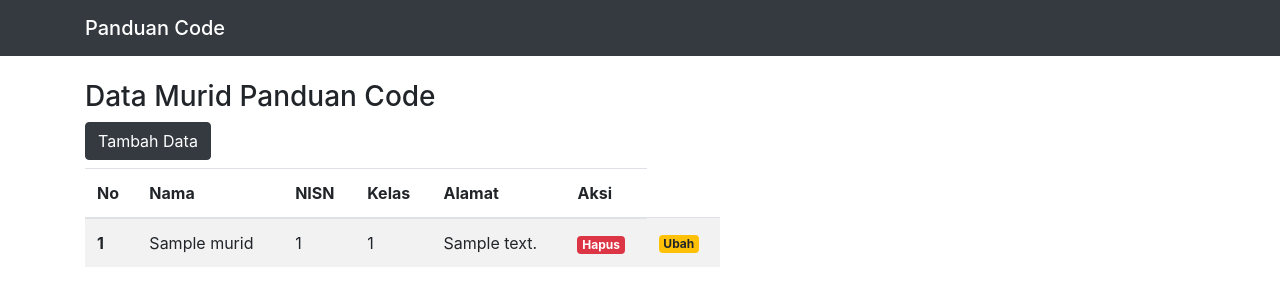
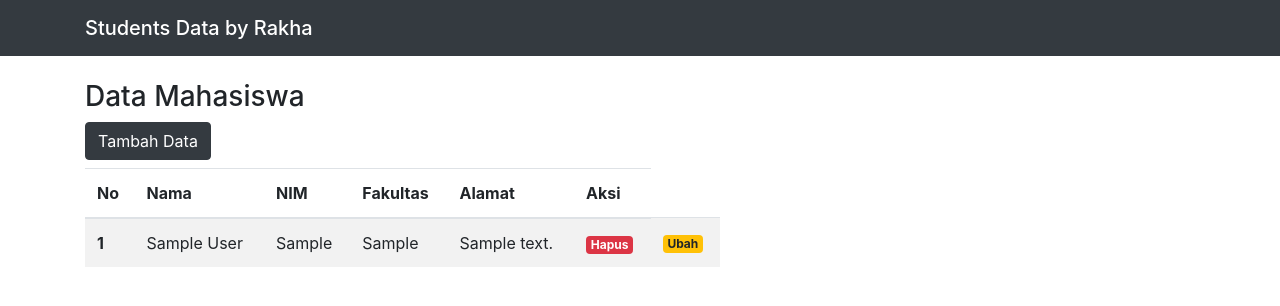
Before and after one commit to rakharamadhana/CRUD-Codeigniter-3-Dan-Bootstrap-4, a CodeIgniter app: page /pc_crud/ in a window 1280 px wide. Shown: the top 306 px of the page. Run offline with CodeIgniter, Linux system fonts and the light colour scheme; tables that the repository leaves empty or names only in its code hold one stand-in row (values such as "Sample post"); some libraries are stand-ins or nearby versions.

Commit message:
Forked
Initialize

```diff
--- a/application/config/routes.php
+++ b/application/config/routes.php
@@ -49,6 +49,6 @@ defined('BASEPATH') OR exit('No direct script access allowed');
 | Examples:	my-controller/index	-> my_controller/index
 |		my-controller/my-method	-> my_controller/my_method
 */
-$route['default_controller'] = 'murid';
+$route['default_controller'] = 'Students';
 $route['404_override'] = '';
 $route['translate_uri_dashes'] = FALSE;
--- a/application/controllers/Murid.php
+++ b/application/controllers/Students.php
@@ -1,62 +1,62 @@
 <?php
 
-class Murid extends CI_Controller
+class Students extends CI_Controller
 {
 
     public function __construct()
     {
         parent::__construct();
-        $this->load->model('Murid_model');
+        $this->load->model('Students_model');
     }
 
     public function index()
     {
-        $data['murid'] = $this->Murid_model->viewMurid();
-        $this->load->view('murid', $data);
+        $data['murid'] = $this->Students_model->viewMurid();
+        $this->load->view('ListStudents', $data);
     }
 
-    public function tambah()
+    public function create()
     {
         $validation = $this->form_validation; //untuk menghemat penulisan kode
 
         $validation->set_rules('nama', 'Nama', 'required');
-        $validation->set_rules('nisn', 'NISN', 'required');
-        $validation->set_rules('kelas', 'Kelas', 'required');
+        $validation->set_rules('nim', 'NIM', 'required');
+        $validation->set_rules('fakultas', 'Fakultas', 'required');
         $validation->set_rules('alamat', 'Alamat', 'required');
 
         if($validation->run() == FALSE) //jika form validation gagal tampilkan kembali form tambahnya
         {
-            $this->load->view('tambah');
+            $this->load->view('CreateStudents');
         } else {
-          $this->Murid_model->tambahMurid();
+          $this->Students_model->tambahMurid();
           $this->session->set_flashdata('success', '<div class="alert alert-success" role="alert">Data berhasil masuk kedalam database</div>');
-          redirect('murid');
+          redirect('students');
         }
     }
 
-    public function hapus($id)
+    public function delete($id)
     {
-        $this->Murid_model->hapus($id);
-        redirect('murid');
+        $this->Students_model->hapus($id);
+        redirect('students');
     }
 
-    public function ubah($id)
+    public function update($id)
     {
         $validation = $this->form_validation; //untuk menghemat penulisan kode
-        $data['murid'] = $this->Murid_model->getById($id);
+        $data['murid'] = $this->Students_model->getById($id);
 
         $validation->set_rules('nama', 'Nama', 'required');
-        $validation->set_rules('nisn', 'NISN', 'required');
-        $validation->set_rules('kelas', 'Kelas', 'required');
+        $validation->set_rules('nim', 'NIM', 'required');
+        $validation->set_rules('fakultas', 'Fakultas', 'required');
         $validation->set_rules('alamat', 'Alamat', 'required');
 
         if ($validation->run() == FALSE) //jika form validation gagal tampilkan kembali form tambahnya
         {
-            $this->load->view('ubah', $data);
+            $this->load->view('UpdateStudents', $data);
         } else {
-            $this->Murid_model->ubahMurid();
+            $this->Students_model->ubahMurid();
             $this->session->set_flashdata('success', '<div class="alert alert-success" role="alert">Data berhasil diubah</div>');
-            redirect('murid');
+            redirect('students');
         }
     }
 
--- a/application/models/Murid_model.php
+++ b/application/models/Students_model.php
@@ -1,8 +1,8 @@
 <?php
 
-class Murid_model extends CI_Model
+class Students_model extends CI_Model
 {
-    private $_table = "murid";
+    private $_table = "students";
 
     public function viewMurid()
     {
@@ -13,8 +13,8 @@ class Murid_model extends CI_Model
     {
         $data = array(
             'nama' => $this->input->post('nama', true),
-            'nisn' => $this->input->post('nisn', true),
-            'kelas' => $this->input->post('kelas', true),
+            'nim' => $this->input->post('nim', true),
+            'fakultas' => $this->input->post('fakultas', true),
             'alamat' => $this->input->post('alamat', true)
         );
 
@@ -36,10 +36,10 @@ class Murid_model extends CI_Model
     public function ubahMurid()
     {
         $data = array(
-            'nama' => $this->input->post('nama'),
-            'nisn' => $this->input->post('nisn'),
-            'kelas' => $this->input->post('kelas'),
-            'alamat' => $this->input->post('alamat')
+            'nama' => $this->input->post('nama', true),
+            'nim' => $this->input->post('nim', true),
+            'fakultas' => $this->input->post('fakultas', true),
+            'alamat' => $this->input->post('alamat', true),
         );
 
         //cari id berdasarkan id yang ada dalam inputan
--- a/application/views/murid.php
+++ b/application/views/ListStudents.php
@@ -9,23 +9,23 @@
     <!-- Bootstrap CSS -->
     <link rel="stylesheet" href="<?= base_url('assets'); ?>/css/bootstrap.min.css">
 
-    <title>Data Murid</title>
+    <title>Students Data</title>
 </head>
 
 <body>
     <!-- As a heading -->
     <nav class="navbar navbar-dark bg-dark">
         <div class="container">
-            <span class="navbar-brand mb-0 h1">Panduan Code</span>
+            <span class="navbar-brand mb-0 h1">Students Data by Rakha</span>
         </div>
     </nav>
 
     <div class="container">
         <div class="row mt-4">
             <div class="col-lg-7">
-                <h3>Data Murid Panduan Code</h3>
+                <h3>Data Mahasiswa</h3>
                 <?= $this->session->flashdata('success'); ?>
-                <a href="<?= base_url('murid/tambah/'); ?>" class="btn btn-dark mb-2">Tambah Data</a>
+                <a href="<?= base_url('students/create/'); ?>" class="btn btn-dark mb-2">Tambah Data</a>
                 <div class="table-responsive table-striped">
                     <table class="table">
                         <thead>
@@ -33,23 +33,25 @@
                             <tr>
                                 <th scope="col">No</th>
                                 <th scope="col">Nama</th>
-                                <th scope="col">NISN</th>
-                                <th scope="col">Kelas</th>
+                                <th scope="col">NIM</th>
+                                <th scope="col">Fakultas</th>
                                 <th scope="col">Alamat</th>
                                 <th scope="col">Aksi</th>
                             </tr>
                         </thead>
                         <tbody>
-                            <?php foreach ($murid as $m) : ?>
+                        <?php
+                            /** @var array $murid */
+                            foreach ($murid as $m) : ?>
                                 <tr>
                                     <th scope="row"><?= $no++; ?></th>
                                     <td><?= $m['nama']; ?></td>
-                                    <td><?= $m['nisn']; ?></td>
-                                    <td><?= $m['kelas']; ?></td>
+                                    <td><?= $m['nim']; ?></td>
+                                    <td><?= $m['fakultas']; ?></td>
                                     <td><?= $m['alamat']; ?></td>
-                                    <td><a href="<?= base_url('murid/hapus/'); ?><?= $m['id']; ?>" class="badge badge-danger" onclick="return confirm('Apakah kamu ingin menghapus data ini?');">Hapus</a>
+                                    <td><a href="<?= base_url('students/delete/'); ?><?= $m['id']; ?>" class="badge badge-danger" onclick="return confirm('Apakah kamu ingin menghapus data ini?');">Hapus</a>
                                     </td>
-                                    <td><a href="<?= base_url('murid/ubah/'); ?><?= $m['id']; ?>" class="badge badge-warning">Ubah</a></td>
+                                    <td><a href="<?= base_url('students/update/'); ?><?= $m['id']; ?>" class="badge badge-warning">Ubah</a></td>
                                 </tr>
                             <?php endforeach; ?>
                         </tbody>
--- a/composer.json
+++ b/composer.json
@@ -11,7 +11,7 @@
 		"source": "https://github.com/bcit-ci/CodeIgniter"
 	},
 	"require": {
-		"php": ">=5.3.7"
+		"php": ">=5.4"
 	},
 	"suggest": {
 		"paragonie/random_compat": "Provides better randomness in PHP 5.x"
```
Also changed, not shown: application/controllers/Welcome.php (deleted, +0 -25 lines), application/views/CreateStudents.php (renamed from application/views/ubah.php, +13 -14 lines), application/views/UpdateStudents.php (renamed from application/views/tambah.php, +14 -13 lines), application/views/welcome_message.php (deleted, +0 -89 lines), 1 other file.
